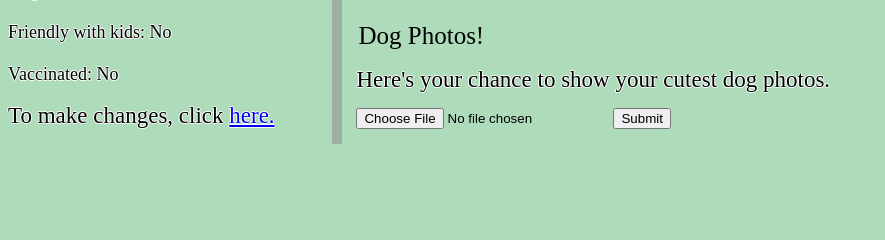
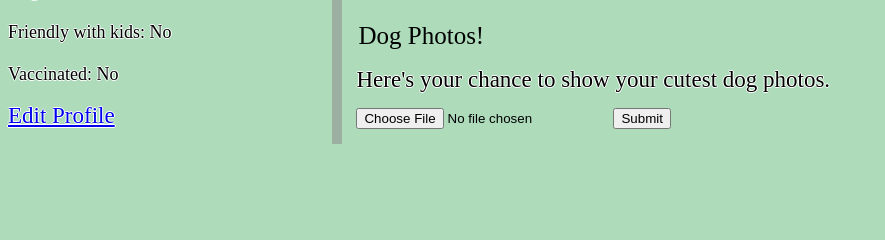
Before and after one commit to jacobia21/bermudaTriangle, a Python web app: template dog-tinder/templates/user_profile.html in a window 1280 px wide. Shown: the part 516-756 px from the top of the page, without its empty margins (0-885 px from the left). Run offline with Jinja, Linux system fonts and the light colour scheme; the template is opened without the code that fills it, so the values that code supplies are empty.

Commit message:
Made profile editing links only accessible for your own profile, not others

```diff
--- a/dog-tinder/templates/user_profile.html
+++ b/dog-tinder/templates/user_profile.html
@@ -40,10 +40,13 @@
 
         <img id="myImg" src="{{pic}}" />
 
+        {% if profile.key == user_id %}
         <form method="post" action="/profile/upload_profile_pic" enctype="multipart/form-data">
           <input type='file' name="profile_pic"/>
           <input type="submit" value="Submit"/>
         </form>
+        {% endif %}
+
         <h3>
           Name: {{profile.dog_name}}</br></br>
           Age: {{profile.age}}</br></br>
@@ -71,7 +74,9 @@
           Vaccinated: No
           {% endif %}
         </h3>
-        <h4>To make changes, click <a href="/profile/edit">here.</a></h4>
+        {% if profile.key == user_id%}
+        <h4><a href="/profile/edit">Edit Profile</a></h4>
+        {% endif %}
       </div>
       <div class="vertical leftEdge">
         <!--right side-->
```
Also changed, not shown: dog-tinder/main.py (+1 -1 lines), dog-tinder/resources/Insert-Photo-Here.jpg (deleted), 2 other files.
